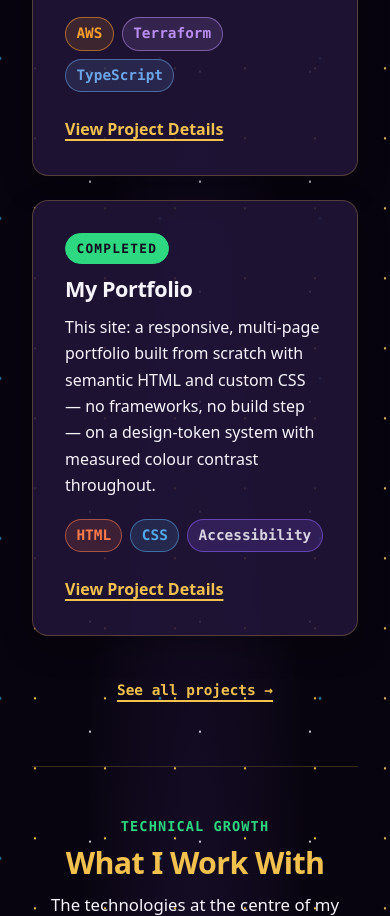
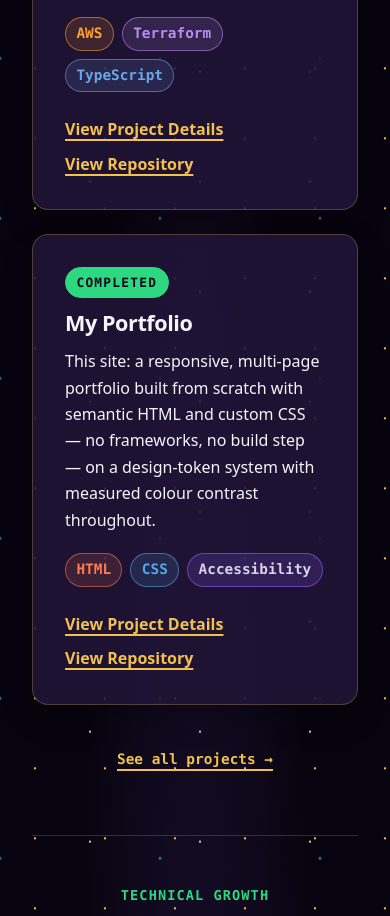
Before and after one commit to uwazieshiloh47-bot/shiloh-portfolio, a plain HTML site: page index.html in a window 390 px wide. Shown: the part 1775-2691 px from the top of the page. Drawn offline with Linux system fonts and the light colour scheme.

Commit message:
Link project cards to their repositories
Make the Visitor Analytics repo public, so the card points at it.

Home cards get a small flex row so
the two links sit side by side on desktop and wrap cleanly on mobile.

```diff
--- a/index.html
+++ b/index.html
@@ -150,7 +150,16 @@
             <li class="tool-terraform">Terraform</li>
             <li class="tool-typescript">TypeScript</li>
           </ul>
-          <a class="project-link" href="work.html">View Project Details</a>
+          <p class="project-links">
+            <a class="project-link" href="work.html">View Project Details</a>
+            <a
+              class="project-link"
+              href="https://github.com/uwazieshiloh47-bot/portfolio-visitor-analytics"
+              target="_blank"
+              rel="noopener"
+              >View Repository</a
+            >
+          </p>
         </article>
 
         <article class="project-card">
@@ -166,7 +175,16 @@
             <li class="tool-css">CSS</li>
             <li>Accessibility</li>
           </ul>
-          <a class="project-link" href="work.html">View Project Details</a>
+          <p class="project-links">
+            <a class="project-link" href="work.html">View Project Details</a>
+            <a
+              class="project-link"
+              href="https://github.com/uwazieshiloh47-bot/shiloh-portfolio"
+              target="_blank"
+              rel="noopener"
+              >View Repository</a
+            >
+          </p>
         </article>
 
         <p class="section-more">
--- a/styles.css
+++ b/styles.css
@@ -806,6 +806,14 @@ main {
   --tool-bg: rgba(245, 122, 92, 0.14);
 }
 
+/* Two links side by side on the home cards, wrapping on narrow screens. */
+.project-links {
+  display: flex;
+  flex-wrap: wrap;
+  gap: 0.5rem 1.5rem;
+  margin: 0;
+}
+
 /* Keeps the project link recognizable as a text link. */
 .project-link {
   color: var(--color-gold);
```
Also changed, not shown: resume.html (+8 -8 lines), skills.html (+44 -29 lines), work.html (+12 -5 lines).
